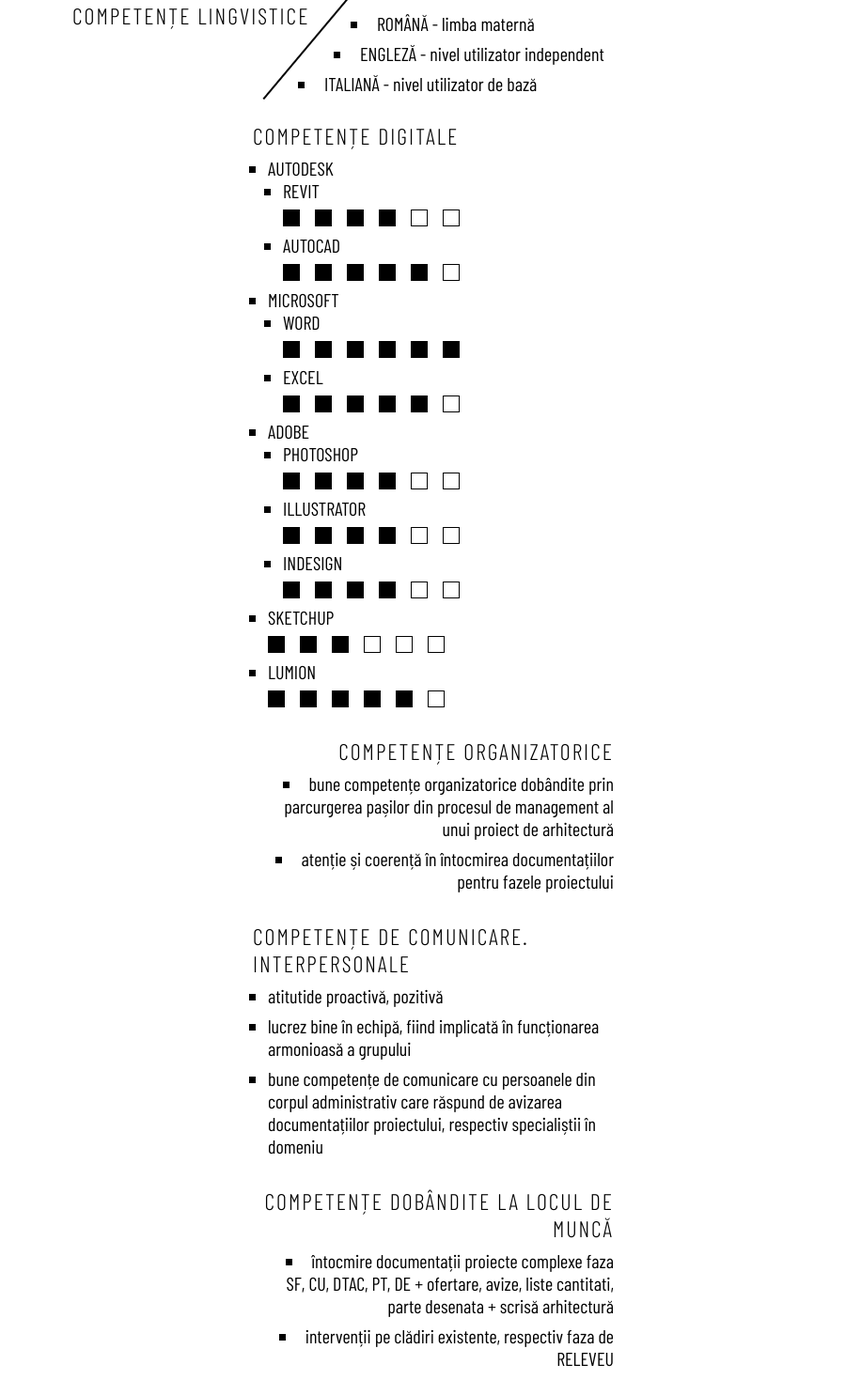
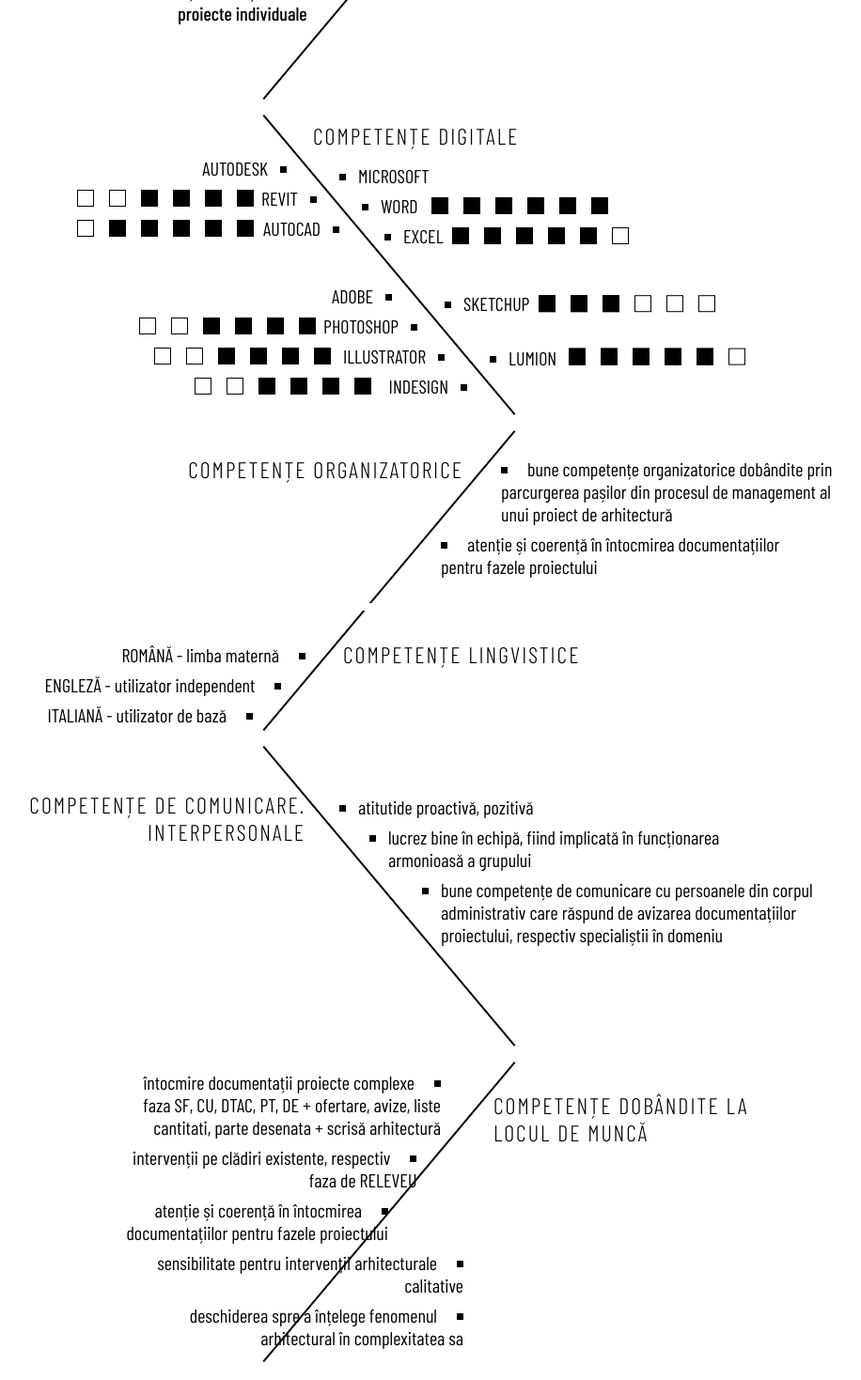
Before and after one commit to ITSchool-Web-Heroines/Proiect-Final, a Next.js app: page /about in a window 1280 px wide. Shown: the part 1320-2789 px from the top of the page at 94% size, without its empty margins (147-1063 px from the left). Built offline with nearby package versions, Linux system fonts and the light colour scheme; a web font is replaced by a local one.

Commit message:
ContinueDesign

```diff
--- a/components/NavBar.module.scss
+++ b/components/NavBar.module.scss
@@ -62,6 +62,7 @@
     a {
       font-size: 1.5rem;
       position: absolute;
+      background-color: #fff;
       outline: 1px solid transparent;
       -webkit-backface-visibility: hidden;
       will-change: transform;
--- a/components/SkillsBar.module.scss
+++ b/components/SkillsBar.module.scss
@@ -3,6 +3,7 @@
   flex-direction: row;
   flex-wrap: nowrap;
   gap: 1rem;
+  align-items: center;
   span {
     border: 0.1rem solid #000;
     width: 1rem;
--- a/data/about/languages.js
+++ b/data/about/languages.js
@@ -1,6 +1,6 @@
 const languages = [
   "ROMÂNĂ - limba maternă",
-  "ENGLEZĂ - nivel utilizator independent",
-  "ITALIANĂ - nivel utilizator de bază",
+  "ENGLEZĂ -  utilizator independent",
+  "ITALIANĂ -  utilizator de bază",
 ];
 export default languages;
--- a/pages/about/about.module.scss
+++ b/pages/about/about.module.scss
@@ -306,8 +306,6 @@
       }
     }
     .jobs {
-      grid-row: 4/5;
-      grid-column: 1/2;
       width: 50rem;
       height: 19rem;
       align-content: center;
@@ -351,20 +349,130 @@
         display: grid;
         justify-items: start;
         align-content: center;
-        transform: translate(3.5rem, -5.5rem);
+        transform: translate(-0.5rem, -1.2rem);
       }
       .section_title {
         padding-inline-start: 30rem;
         float: none;
-        transform: translateY(-2.5rem);
+        transform: translate(-3rem, 1.2rem);
+      }
+    }
+    .digitals {
+      height: 19rem;
+      width: 50rem;
+      &::before {
+        content: "";
+        position: absolute;
+        background-color: #000;
+        width: 0.1rem;
+        height: 26rem;
+        transform: translate(22rem, -3.5rem) rotate(-40deg);
+        outline: 1px solid transparent;
+        backface-visibility: hidden;
+        perspective: 1000px;
+        will-change: transform;
+      }
+      .section_title {
+        padding-inline-start: 17rem;
+      }
+      ul {
+        display: block;
+        li {
+          ul {
+            width: 10rem;
+            display: grid;
+            row-gap: 0.5rem;
+            column-gap: 0;
+            grid-template-columns: 1fr 1fr;
+          }
+        }
+        .autodesk {
+          direction: rtl;
+          text-align: right;
+          transform: translate(-10rem, -0rem);
+          ul {
+            padding: 0.5rem 0;
+            li:nth-child(1) {
+              margin-inline-start: -2rem;
+            }
+            li:nth-child(2) {
+              margin-inline-start: 0.5rem;
+            }
+            li:nth-child(3) {
+              margin-inline-start: -3.5rem;
+            }
+            li:nth-child(4) {
+              margin-inline-start: 0.5rem;
+            }
+          }
+        }
+        .adobe {
+          direction: rtl;
+          text-align: right;
+          transform: translate(-3rem, -3.5rem);
+          ul {
+            padding: 0.5rem 0;
+            li:nth-child(1) {
+              margin-inline-start: -1.7rem;
+            }
+            li:nth-child(2) {
+              margin-inline-start: 0.5rem;
+            }
+            li:nth-child(3) {
+              margin-inline-start: -3.5rem;
+            }
+            li:nth-child(4) {
+              margin-inline-start: -0.5rem;
+            }
+            li:nth-child(5) {
+              margin-inline-start: -5rem;
+            }
+            li:nth-child(6) {
+              margin-inline-start: -3.2rem;
+            }
+          }
+        }
+        .microsoft {
+          direction: ltr;
+          text-align: left;
+          transform: translate(19rem, -5.5rem);
+          ul {
+            padding: 0.5rem 0;
+            li:nth-child(1) {
+              margin-inline-start: 1.5rem;
+            }
+            li:nth-child(2) {
+              margin-inline-start: -0.8rem;
+            }
+            li:nth-child(3) {
+              margin-inline-start: 3rem;
+            }
+            li:nth-child(4) {
+              margin-inline-start: 0.6rem;
+            }
+          }
+        }
+        .sketchup {
+          transform: translate(26rem, -11rem);
+        }
+        .lumion {
+          transform: translate(29rem, -10rem);
+        }
+      }
+      .abilities_list > li:nth-child(5) {
+        transform: translate(31rem, -12.3rem);
+      }
+      .abilities_list > li:nth-child(7) {
+        transform: translate(33rem, -11.4rem);
       }
     }
     .languages {
-      grid-row: 4/5;
+      grid-row: 6/7;
       grid-column: 1/2;
       &::after {
         content: "";
         position: absolute;
+        z-index: 5;
         background-color: #fff;
         width: 3rem;
         height: 0.5rem;
@@ -375,20 +483,134 @@
         text-align: start;
       }
       ul {
+        direction: rtl;
+        align-content: center;
+        transform: translate(-18rem, 3rem);
+        li:nth-child(1) {
+          padding-inline-start: 1.5rem;
+        }
+        li:nth-child(2) {
+          padding-inline-start: 3.1rem;
+        }
+        li:nth-child(3) {
+          padding-inline-start: 5rem;
+        }
+      }
+      .section_title {
+        transform: translate(6rem, 13.5rem);
+      }
+    }
+    .orgs {
+      width: 50rem;
+      height: 19rem;
+      grid-row: 6/7;
+      grid-column: 1/2;
+      &::before {
+        content: "";
+        position: absolute;
+        background-color: #000;
+        width: 0.1rem;
+        height: 26rem;
+        transform: translate(22rem, -3.5rem) rotate(40deg);
+        outline: 1px solid transparent;
+        backface-visibility: hidden;
+        perspective: 1000px;
+        will-change: transform;
+      }
+      .section_title {
+        padding-inline-end: 20rem;
+        transform: translate(-3rem, 1.2rem);
+      }
+      ul {
         align-content: center;
         transform: translate(0.5rem, 3rem);
         li:nth-child(1) {
-          padding-inline-start: 5rem;
+          transform: translate(28rem, -10.5rem);
+          text-align: left;
         }
         li:nth-child(2) {
-          padding-inline-start: 3.1em;
+          text-align: left;
+
+          transform: translate(24rem, -10.5rem);
+        }
+      }
+    }
+    .coms {
+      height: 19rem;
+      width: 50rem;
+      &::before {
+        content: "";
+        position: absolute;
+        background-color: #000;
+        width: 0.1rem;
+        height: 26rem;
+        transform: translate(22rem, -3.5rem) rotate(-40deg);
+        outline: 1px solid transparent;
+        backface-visibility: hidden;
+        perspective: 1000px;
+        will-change: transform;
+      }
+      .section_title {
+        width: 19rem;
+        text-align: right;
+        float: none;
+        transform: translate(-2.5rem, 2.5rem);
+      }
+      ul {
+        direction: ltr;
+        align-content: center;
+        transform: translate(19rem, -5rem);
+        li {
+          width: 27rem;
+          text-align: left;
+        }
+        li:nth-child(1) {
+          margin-inline-start: 0rem;
+        }
+        li:nth-child(2) {
+          margin-inline-start: 2rem;
         }
         li:nth-child(3) {
+          margin-inline-start: 5.5rem;
+        }
+      }
+    }
+    .profs {
+      width: 50rem;
+      height: 19rem;
+      &::before {
+        content: "";
+        position: absolute;
+        background-color: #000;
+        width: 0.1rem;
+        height: 26rem;
+        transform: translate(22rem, -3.5rem) rotate(40deg);
+        outline: 1px solid transparent;
+        backface-visibility: hidden;
+        perspective: 1000px;
+        will-change: transform;
+      }
+      p,
+      li {
+        text-align: start;
+      }
+      ul {
+        direction: rtl;
+        align-content: center;
+        transform: translate(4rem, -4rem);
+        li:nth-child(1) {
           padding-inline-start: 1.5rem;
+        }
+        li:nth-child(2) {
+          padding-inline-start: 3.1rem;
+        }
+        li:nth-child(3) {
+          padding-inline-start: 5rem;
         }
       }
       .section_title {
-        transform: translate(-12rem, 13rem);
+        width: 20rem;
+        transform: translate(29rem, 1.5rem);
       }
     }
   }
--- a/pages/about/index.js
+++ b/pages/about/index.js
@@ -82,7 +82,7 @@
         <section className={styles.digitals}>
           <p className={styles.section_title}>competențe digitale</p>
           <ul className={styles.abilities_list}>
-            <li className={styles.list_item}>
+            <li className={`${styles.list_item} ${styles.autodesk}`}>
               autodesk
               <ul>
                 <li className={styles.list_item}>Revit</li>
@@ -91,7 +91,7 @@
                 <SkillsBar level={5} />
               </ul>
             </li>
-            <li className={styles.list_item}>
+            <li className={`${styles.list_item} ${styles.microsoft}`}>
               microsoft
               <ul>
                 <li className={styles.list_item}>word</li>
@@ -100,7 +100,7 @@
                 <SkillsBar level={5} />
               </ul>
             </li>
-            <li className={styles.list_item}>
+            <li className={`${styles.list_item} ${styles.adobe}`}>
               Adobe
               <ul>
                 <li className={styles.list_item}>photoshop</li>
@@ -111,9 +111,11 @@
                 <SkillsBar level={4} />
               </ul>
             </li>
-            <li className={styles.list_item}>sketchup</li>
+            <li className={`${styles.list_item} ${styles.sketchup}`}>
+              sketchup
+            </li>
             <SkillsBar level={3} />
-            <li className={styles.list_item}>lumion</li>
+            <li className={`${styles.list_item} ${styles.lumion}`}>lumion</li>
             <SkillsBar level={5} />
           </ul>
         </section>
```
